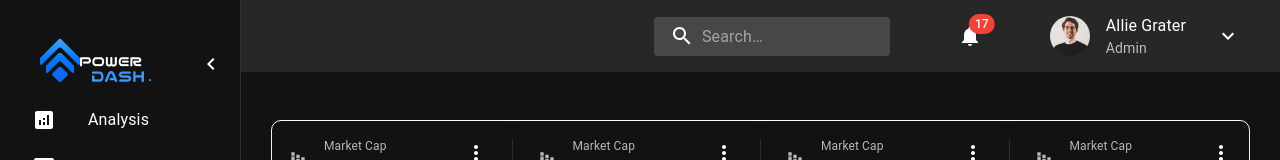
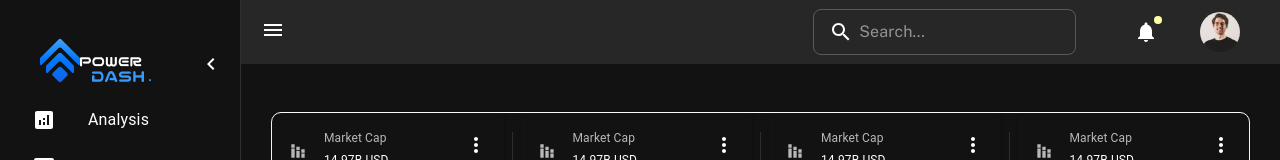
Before and after one commit to Bhavya-25/Crypto-Dashboard, a React (Create React App) app: page /dashboard in a window 1280 px wide. Shown: the top 160 px of the page. Built offline with nearby package versions, Linux system fonts and the light colour scheme.

Commit message:
update header code

```diff
--- a/src/components/header.js
+++ b/src/components/global/header.js
@@ -21,6 +21,7 @@ import ListItem from '@mui/material/ListItem';
 import ListItemAvatar from '@mui/material/ListItemAvatar';
 import ListItemText from '@mui/material/ListItemText';
 import KeyboardArrowDownIcon from '@mui/icons-material/KeyboardArrowDown';
+import Button from '@mui/material/Button';
 
 const Search = styled('div')(({ theme }) => ({
   position: 'relative',
@@ -51,14 +52,21 @@ const SearchIconWrapper = styled('div')(({ theme }) => ({
 const StyledInputBase = styled(InputBase)(({ theme }) => ({
   color: 'inherit',
   '& .MuiInputBase-input': {
-    padding: theme.spacing(1, 1, 1, 0),
-    // vertical padding + font size from searchIcon
-    paddingLeft: `calc(1em + ${theme.spacing(4)})`,
+    padding: '10.5px 20px 10.5px 45px',
     transition: theme.transitions.create('width'),
     width: '100%',
     [theme.breakpoints.up('md')]: {
       width: '20ch',
     },
+    backgroundColor:'transparent',
+    border: '1px solid rgba(255, 255, 255, 0.23)',
+    borderRadius:'8px',
+    fontFamily: 'Public Sans',
+    fontStyle: 'normal',
+    fontWeight: '400',
+    fontSize: '16px',
+    lineHeight: '24px',
+    letterSpacing: '0.15px'
   },
 }));
 
@@ -114,6 +122,9 @@ const Header = ()=>{
     <Box sx={{ flexGrow: 1 }}>
       <AppBar position="static">
         <Toolbar>
+        <IconButton edge="start" color="inherit" aria-label="menu" sx={{ mr: 2 , display:{md: 'block', lg: 'none'} }}>
+          <MenuIcon />
+        </IconButton>
           <Box sx={{  display:{xs: 'none',md: 'none', lg: 'flex'},flexDirection:'column'}}>
             <Typography
                 variant="h6"
@@ -132,8 +143,13 @@ const Header = ()=>{
             </Typography>
           </Box>
           <Box sx={{ flexGrow: 1 }} />
-          <Box sx={{ display: { xs: 'none', md: 'flex', gap:'40px' ,alignItems:'center' } }}>
-            <Search>
+          <Box sx={{ display: { xs: 'none', md: 'flex', gap:'30px' ,alignItems:'center' } }}>
+            <Search sx={{
+              background:"transparent",
+              '&:hover':{
+                background:"transparent",
+              }
+              }}>
                 <SearchIconWrapper>
                     <SearchIcon />
                 </SearchIconWrapper>
@@ -147,7 +163,8 @@ const Header = ()=>{
               aria-label="show 17 new notifications"
               color="inherit"
             >
-              <Badge badgeContent={17} color="error">
+              <Badge variant="dot" color='primary' >
+
                 <NotificationsIcon />
               </Badge>
             </IconButton>
@@ -168,13 +185,18 @@ const Header = ()=>{
                 <Avatar alt="Remy Sharp" src={require('../assets/images/Avatar.jpg')} />
               </IconButton>
             </Tooltip> */}
+            <ListItemAvatar sx={{ display: { md: 'block',lg:'none' } }}>
+              <Avatar alt="Profile Picture" src={require('../../assets/images/Avatar.jpg')} />
+            </ListItemAvatar>
+            <Button sx={{ display: { md: 'none',lg:'block' } }}>
                 <ListItem sx={{ cursor:'pointer' }}  >
                     <ListItemAvatar>
-                        <Avatar alt="Profile Picture" src={require('../assets/images/Avatar.jpg')} />
+                        <Avatar alt="Profile Picture" src={require('../../assets/images/Avatar.jpg')} />
                     </ListItemAvatar>
                     <ListItemText primary="Allie Grater" secondary="Admin" />
                     <KeyboardArrowDownIcon sx={{ marginLeft:"30px" }} />
                 </ListItem>
+            </Button>
           </Box>
           <Box sx={{ display: { xs: 'flex', md: 'none' } }}>
             <IconButton
--- a/src/dashboard/index.js
+++ b/src/dashboard/index.js
@@ -10,7 +10,6 @@ const styles = {
     card: {
         background: 'transparent',
         width: "25%"
-
     },
     stack: {
         border: '1px solid',
--- a/src/layouts/dashboardLayout.js
+++ b/src/layouts/dashboardLayout.js
@@ -1,7 +1,7 @@
 import { Box,Stack } from "@mui/material";
 import SideBar from  './sideBar'
 // import  from '@mui/material/Stack';
-import Header from "../components/header";
+import Header from "../components/global/header";
 
 export default function DashboardLayout({pageContent}){
     return (
--- a/src/theme/palette.js
+++ b/src/theme/palette.js
@@ -10,7 +10,7 @@ function createGradient(color1, color2) {
 const primary = {
   light:"#fff",
   lighter:"rgba(255, 255, 255, 0.7)",
-  main:"#90CAF9",
+  main:"#ffa",
   dark:"#8381F0",
   darker:"#723F65"
 };
@@ -39,6 +39,7 @@ const textG = {
 const palette = {
   light: {
     mode: 'light',
+    primary,
     secondry,
     bgGray,
     gradients,
```
